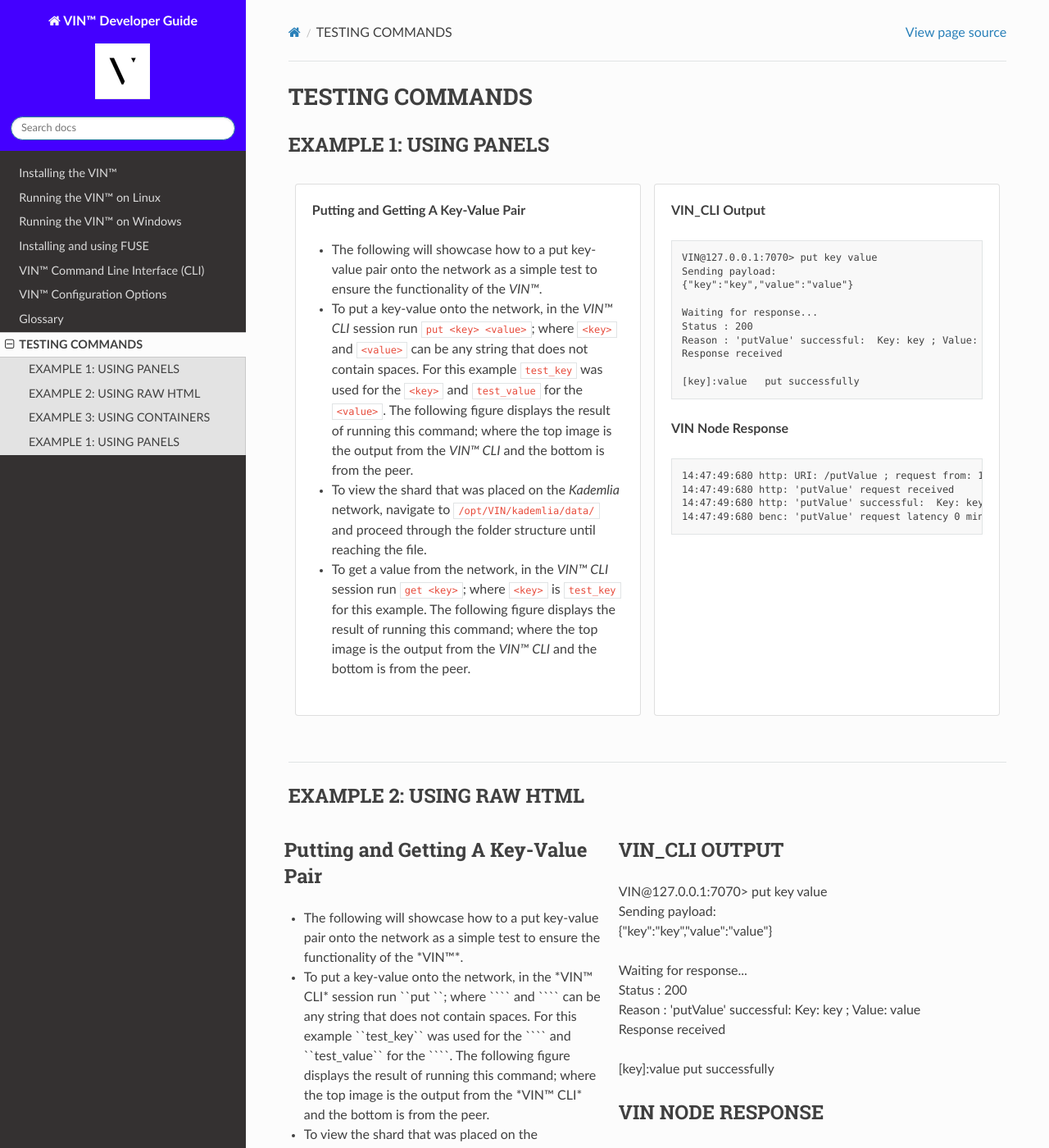
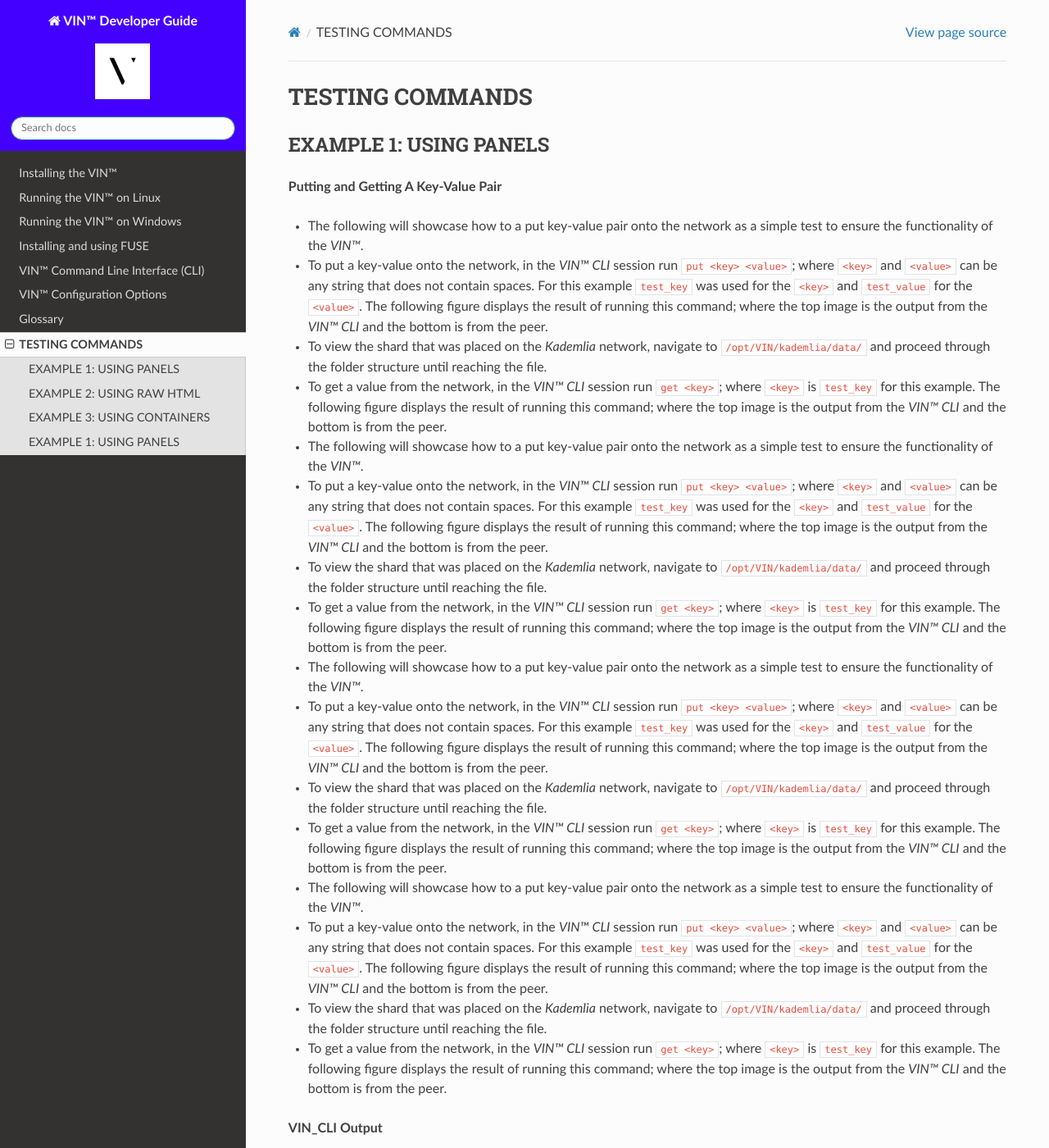
Before and after one commit to Market-Insight-Solutions-LLC/vin-developer-guide, a Sphinx documentation site: the page built from docs/source/testing_commands.rst, in a window 1280 px wide and 1400 px high. Shown: the whole window at 82% size. Built offline with Sphinx 7.4.7 and the Read the Docs theme 2.0.0, drawn with Linux system fonts in a browser that asks for light colours.

Commit message:
Testing .ymal file changes

```diff
--- a/docs/source/conf.py
+++ b/docs/source/conf.py
@@ -37,6 +37,8 @@
 ]
 
 
+panels_add_bootstrap_css = False
+
 intersphinx_mapping = {
     'python': ('https://docs.python.org/3/', None),
     'sphinx': ('https://www.sphinx-doc.org/en/master/', None),
--- a/docs/source/testing_commands.rst
+++ b/docs/source/testing_commands.rst
@@ -16,6 +16,21 @@
     .. :column: mx-0
 
     **Putting and Getting A Key-Value Pair**
+
+    * The following will showcase how to a put key-value pair onto the network as a simple test to ensure the functionality of the *VIN™*.
+    * To put a key-value onto the network, in the *VIN™ CLI* session run ``put <key> <value>``; where ``<key>`` and ``<value>`` can be any string that does not contain spaces. For this example ``test_key`` was used for the ``<key>`` and ``test_value`` for the ``<value>``. The following figure displays the result of running this command; where the top image is the output from the *VIN™ CLI* and the bottom is from the peer.
+    * To view the shard that was placed on the *Kademlia* network, navigate to ``/opt/VIN/kademlia/data/`` and proceed through the folder structure until reaching the file.
+    * To get a value from the network, in the *VIN™ CLI* session run ``get <key>``; where ``<key>`` is ``test_key`` for this example. The following figure displays the result of running this command; where the top image is the output from the *VIN™ CLI* and the bottom is from the peer.
+
+    * The following will showcase how to a put key-value pair onto the network as a simple test to ensure the functionality of the *VIN™*.
+    * To put a key-value onto the network, in the *VIN™ CLI* session run ``put <key> <value>``; where ``<key>`` and ``<value>`` can be any string that does not contain spaces. For this example ``test_key`` was used for the ``<key>`` and ``test_value`` for the ``<value>``. The following figure displays the result of running this command; where the top image is the output from the *VIN™ CLI* and the bottom is from the peer.
+    * To view the shard that was placed on the *Kademlia* network, navigate to ``/opt/VIN/kademlia/data/`` and proceed through the folder structure until reaching the file.
+    * To get a value from the network, in the *VIN™ CLI* session run ``get <key>``; where ``<key>`` is ``test_key`` for this example. The following figure displays the result of running this command; where the top image is the output from the *VIN™ CLI* and the bottom is from the peer.
+
+    * The following will showcase how to a put key-value pair onto the network as a simple test to ensure the functionality of the *VIN™*.
+    * To put a key-value onto the network, in the *VIN™ CLI* session run ``put <key> <value>``; where ``<key>`` and ``<value>`` can be any string that does not contain spaces. For this example ``test_key`` was used for the ``<key>`` and ``test_value`` for the ``<value>``. The following figure displays the result of running this command; where the top image is the output from the *VIN™ CLI* and the bottom is from the peer.
+    * To view the shard that was placed on the *Kademlia* network, navigate to ``/opt/VIN/kademlia/data/`` and proceed through the folder structure until reaching the file.
+    * To get a value from the network, in the *VIN™ CLI* session run ``get <key>``; where ``<key>`` is ``test_key`` for this example. The following figure displays the result of running this command; where the top image is the output from the *VIN™ CLI* and the bottom is from the peer.
 
     * The following will showcase how to a put key-value pair onto the network as a simple test to ensure the functionality of the *VIN™*.
     * To put a key-value onto the network, in the *VIN™ CLI* session run ``put <key> <value>``; where ``<key>`` and ``<value>`` can be any string that does not contain spaces. For this example ``test_key`` was used for the ``<key>`` and ``test_value`` for the ``<value>``. The following figure displays the result of running this command; where the top image is the output from the *VIN™ CLI* and the bottom is from the peer.
```
